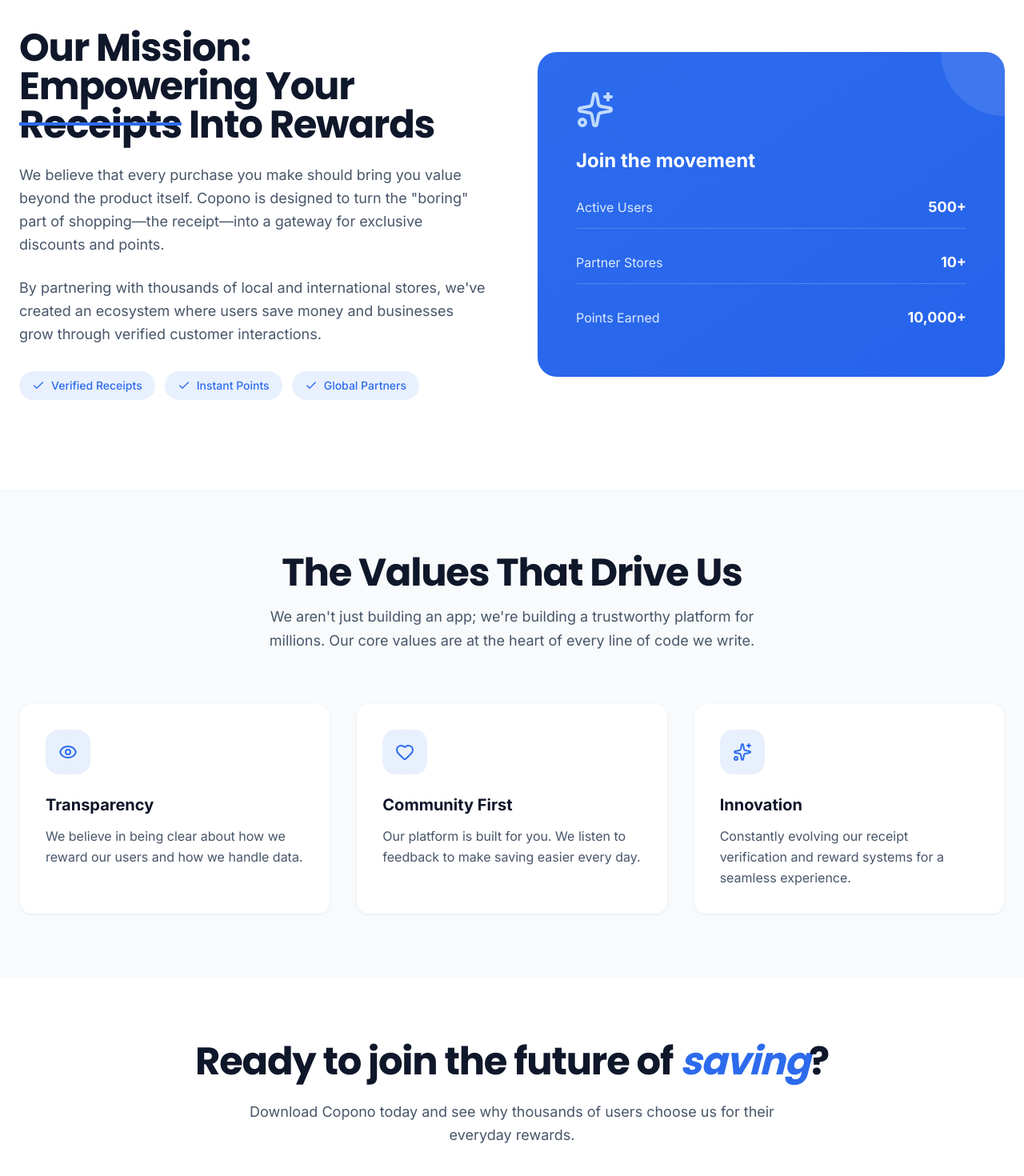
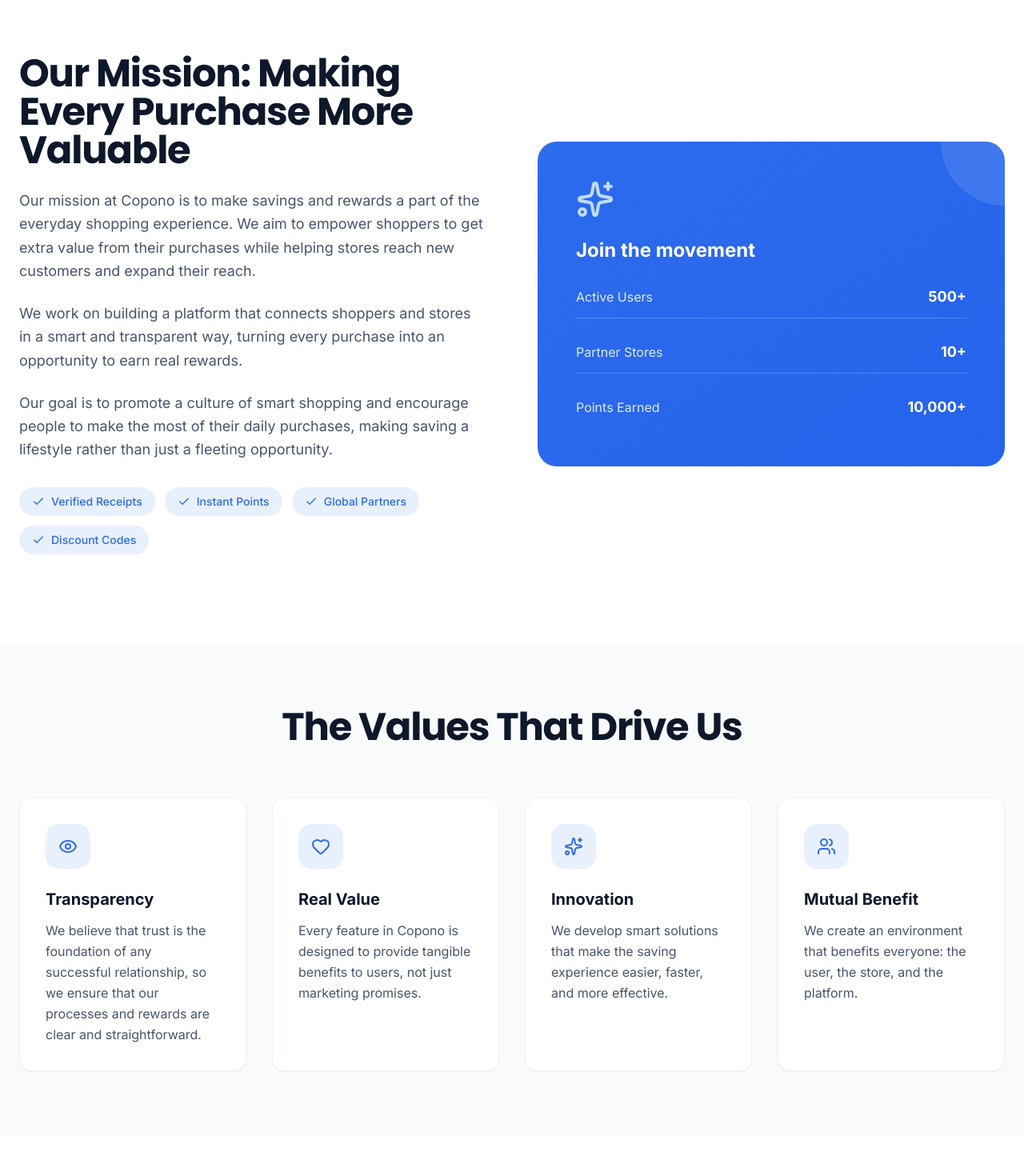
Before and after one commit to QuantAeonix/copono_website, a React (Vite) app: page /about in a window 1280 px wide. Shown: the part 660-2130 px from the top of the page at 80% size. Built offline with nearby package versions, Linux system fonts and the light colour scheme.

Commit message:
Changed Data  in about us , and some other detail

```diff
--- a/src/i18n/locales/en.json
+++ b/src/i18n/locales/en.json
@@ -165,30 +165,34 @@
         "badge": "OUR STORY",
         "title": "Revolutionizing",
         "titleHighlight": "Saving",
-        "description": "Copono was born out of a simple idea: making rewards accessible to everyone, everywhere. We bridge the gap between your everyday shopping and meaningful savings.",
+        "description": "Copono was born from a simple idea: turning every purchase you make into an opportunity to earn a reward. We connect shoppers with stores to create a smarter and more rewarding shopping experience for everyone. With Copono, shopping is not just about paying — it becomes a way to save and earn rewards.",
         "statUsers": "Active Users",
         "statStores": "Partner Stores",
         "statPoints": "Points Earned",
-        "missionTitle1": "Our Mission: Empowering Your",
-        "missionTitleStrike": "Receipts",
-        "missionTitleEnd": "Into Rewards",
-        "missionP1": "We believe that every purchase you make should bring you value beyond the product itself. Copono is designed to turn the \"boring\" part of shopping—the receipt—into a gateway for exclusive discounts and points.",
-        "missionP2": "By partnering with thousands of local and international stores, we've created an ecosystem where users save money and businesses grow through verified customer interactions.",
+        "missionTitle1": "Our Mission: Making Every Purchase More Valuable",
+        "missionTitleStrike": "",
+        "missionTitleEnd": "",
+        "missionP1": "Our mission at Copono is to make savings and rewards a part of the everyday shopping experience. We aim to empower shoppers to get extra value from their purchases while helping stores reach new customers and expand their reach.",
+        "missionP2": "We work on building a platform that connects shoppers and stores in a smart and transparent way, turning every purchase into an opportunity to earn real rewards.",
+        "missionP3": "Our goal is to promote a culture of smart shopping and encourage people to make the most of their daily purchases, making saving a lifestyle rather than just a fleeting opportunity.",
         "verifiedReceipts": "Verified Receipts",
         "instantPoints": "Instant Points",
         "globalPartners": "Global Partners",
+        "discountCodes": "Discount Codes",
         "joinMovement": "Join the movement",
         "valuesTitle": "The Values That Drive Us",
-        "valuesDescription": "We aren't just building an app; we're building a trustworthy platform for millions. Our core values are at the heart of every line of code we write.",
+        "valuesDescription": "",
         "value1Title": "Transparency",
-        "value1Desc": "We believe in being clear about how we reward our users and how we handle data.",
-        "value2Title": "Community First",
-        "value2Desc": "Our platform is built for you. We listen to feedback to make saving easier every day.",
+        "value1Desc": "We believe that trust is the foundation of any successful relationship, so we ensure that our processes and rewards are clear and straightforward.",
+        "value2Title": "Real Value",
+        "value2Desc": "Every feature in Copono is designed to provide tangible benefits to users, not just marketing promises.",
         "value3Title": "Innovation",
-        "value3Desc": "Constantly evolving our receipt verification and reward systems for a seamless experience.",
-        "ctaTitle": "Ready to join the future of",
-        "ctaHighlight": "saving",
-        "ctaDescription": "Download Copono today and see why thousands of users choose us for their everyday rewards.",
+        "value3Desc": "We develop smart solutions that make the saving experience easier, faster, and more effective.",
+        "value4Title": "Mutual Benefit",
+        "value4Desc": "We create an environment that benefits everyone: the user, the store, and the platform.",
+        "ctaTitle": "",
+        "ctaHighlight": "",
+        "ctaDescription": "Download Copono today and discover why many users choose us.",
         "discoverFeatures": "Discover Features",
         "partnerWithUs": "Partner with Us",
         "metaTitle": "About Us | Copono",
--- a/src/pages/AboutUs.jsx
+++ b/src/pages/AboutUs.jsx
@@ -12,6 +12,7 @@
         { icon: <Eye className="w-6 h-6" />, title: t("about.value1Title"), desc: t("about.value1Desc") },
         { icon: <Heart className="w-6 h-6" />, title: t("about.value2Title"), desc: t("about.value2Desc") },
         { icon: <Sparkles className="w-6 h-6" />, title: t("about.value3Title"), desc: t("about.value3Desc") },
+        { icon: <Users className="w-6 h-6" />, title: t("about.value4Title"), desc: t("about.value4Desc") },
     ];
 
     return (
@@ -78,13 +79,16 @@
                             viewport={{ once: true }}
                         >
                             <h2 className="text-3xl md:text-5xl font-bold font-heading text-slate-900 mb-6 tracking-tight leading-tight">
-                                {t("about.missionTitle1")} <span className="line-through decoration-primary decoration-4">{t("about.missionTitleStrike")}</span> {t("about.missionTitleEnd")}
+                                {t("about.missionTitle1")}
                             </h2>
                             <p className="text-slate-600 text-lg leading-relaxed mb-6">
                                 {t("about.missionP1")}
                             </p>
+                            <p className="text-slate-600 text-lg leading-relaxed mb-6">
+                                {t("about.missionP2")}
+                            </p>
                             <p className="text-slate-600 text-lg leading-relaxed mb-8">
-                                {t("about.missionP2")}
+                                {t("about.missionP3")}
                             </p>
 
                             <div className="flex flex-wrap gap-3">
@@ -92,6 +96,7 @@
                                     { icon: <Check className="w-4 h-4" />, text: t("about.verifiedReceipts") },
                                     { icon: <Check className="w-4 h-4" />, text: t("about.instantPoints") },
                                     { icon: <Check className="w-4 h-4" />, text: t("about.globalPartners") },
+                                    { icon: <Check className="w-4 h-4" />, text: t("about.discountCodes") },
                                 ].map((badge, i) => (
                                     <span key={i} className="inline-flex items-center gap-2 px-4 py-2 rounded-full bg-primary/10 text-primary text-sm font-medium">
                                         {badge.icon}
@@ -141,12 +146,14 @@
                         <h2 className="text-3xl md:text-5xl font-bold font-heading text-slate-900 mb-4 tracking-tight">
                             {t("about.valuesTitle")}
                         </h2>
+                        {t("about.valuesDescription") && (
                             <p className="text-slate-600 text-lg leading-relaxed">
                                 {t("about.valuesDescription")}
                             </p>
+                        )}
                     </motion.div>
 
-                    <div className="grid md:grid-cols-3 gap-8">
+                    <div className="grid sm:grid-cols-2 lg:grid-cols-4 gap-8">
                         {values.map((value, i) => (
                             <motion.div
                                 key={i}
@@ -175,9 +182,11 @@
                         whileInView={{ opacity: 1, y: 0 }}
                         viewport={{ once: true }}
                     >
+                        {t("about.ctaTitle") && (
                             <h2 className="text-3xl md:text-5xl font-bold font-heading text-slate-900 mb-6 tracking-tight">
                                 {t("about.ctaTitle")} <span className="text-primary italic">{t("about.ctaHighlight")}</span>?
                             </h2>
+                        )}
                         <p className="text-slate-600 text-lg max-w-2xl mx-auto mb-10 leading-relaxed">
                             {t("about.ctaDescription")}
                         </p>
@@ -194,7 +203,7 @@
                             <Button
                                 asChild
                                 variant="outline"
-                                className="rounded-full px-8 py-6 text-lg border-slate-300 hover:bg-slate-100 hover:scale-105 active:scale-95 transition-all"
+                                className="rounded-full px-8 py-6 text-lg border-slate-300 hover:bg-slate-100 hover:text-slate-900 hover:scale-105 active:scale-95 transition-all"
                             >
                                 <a href="/business">{t("about.partnerWithUs")}</a>
                             </Button>
```
Also changed, not shown: src/i18n/locales/ar.json (+18 -14 lines), 1 other file (tests, documents, lock files or other folders). Lines whose indentation alone changed are shown as unchanged.
